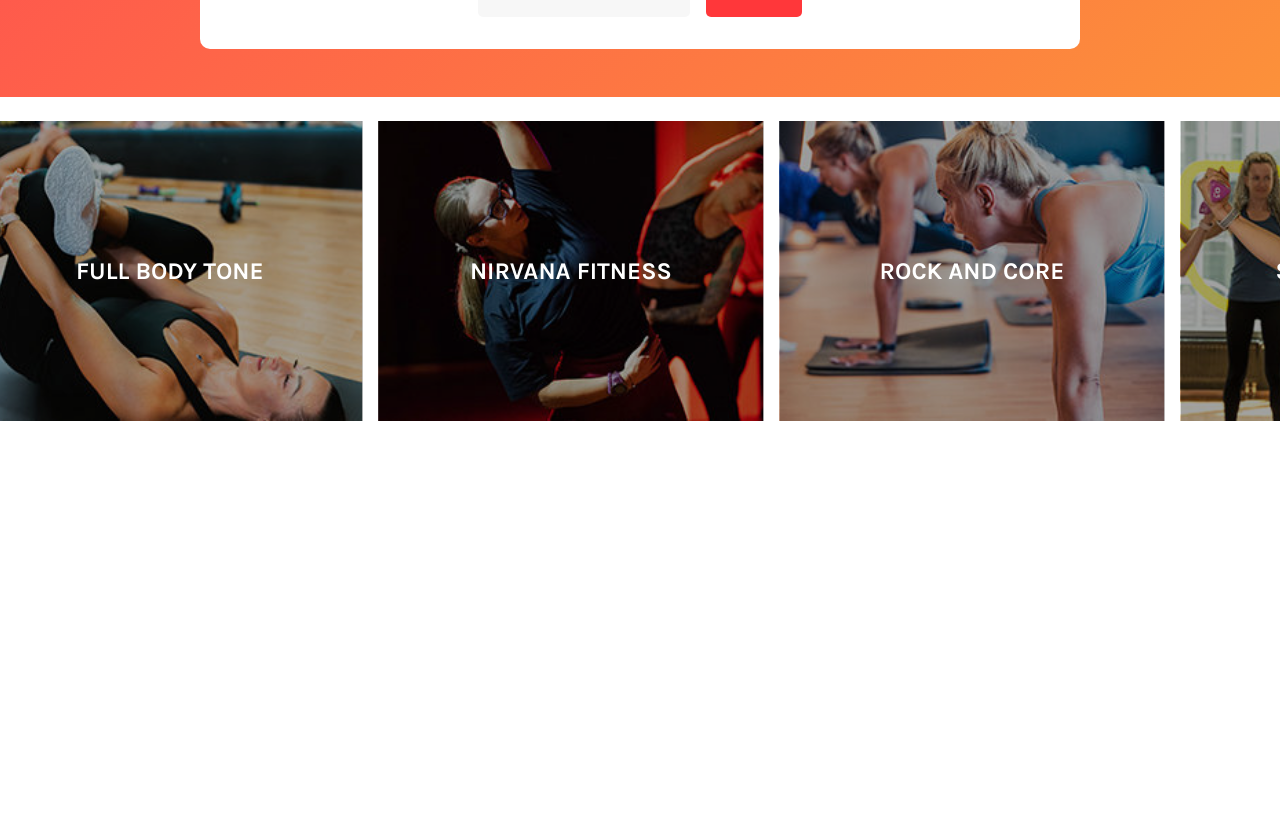
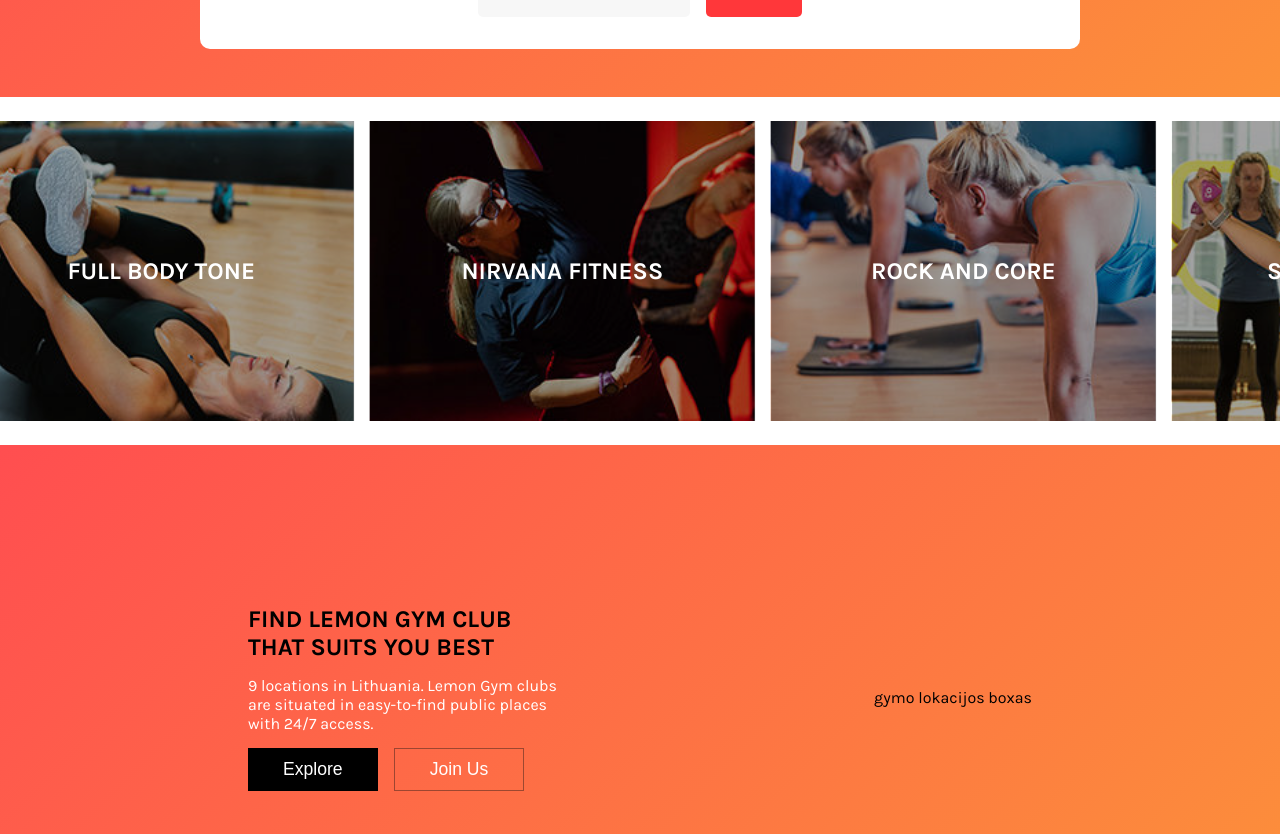
Before and after one commit to aldask/gym, a React (Create React App) app: page / in a window 1280 px wide. Shown: the part 1963-2797 px from the top of the page. Before the commit the page ends 2408 px from the top, so only its background shows below. Built offline with nearby package versions, Linux system fonts and the light colour scheme.

Commit message:
Styled side1

```diff
--- /dev/null
+++ b/src/Components/Locations/Locations.tsx
@@ -0,0 +1,29 @@
+function Locations() {
+  return (
+    <section className="locations">
+      <div className="container">
+        <div className="location-box">
+          <div className="location-box__side1">
+            <h2 className="location-box__side1--title">
+              FIND LEMON GYM CLUB THAT SUITS YOU BEST
+            </h2>
+            <p className="location-box__side1--text">
+              9 locations in Lithuania. Lemon Gym clubs are situated in
+              easy-to-find public places with 24/7 access.
+            </p>
+            <div className="location-box__side1--buttons">
+              <button className="location-box__side1--buttons--explore">
+                Explore
+              </button>
+              <button className="location-box__side1--buttons--join">
+                Join Us
+              </button>
+            </div>
+          </div>
+          <div className="location-box__side2">gymo lokacijos boxas</div>
+        </div>
+      </div>
+    </section>
+  );
+}
+export default Locations;
--- /dev/null
+++ b/src/Components/Locations/Styles/_locations.scss
@@ -0,0 +1,59 @@
+.locations {
+  background: linear-gradient(135deg, #ff4e50 0%, #fc913a 100%);
+}
+.location-box {
+  padding: 10rem 3rem;
+  display: flex;
+  flex-direction: row;
+  gap: 15px;
+  align-items: center;
+  justify-content: space-between;
+  width: 100%;
+
+  &__side1 {
+    width: 40%;
+    display: flex;
+    flex-direction: column;
+    gap: 15px;
+
+    &--text {
+      color: white;
+    }
+
+    &--buttons {
+      display: flex;
+      flex-direction: row;
+      gap: 1rem;
+
+      button {
+        padding: 10px 35px;
+        font-size: 1.1rem;
+        font-weight: 500;
+      }
+
+      &--explore {
+        background: black;
+        color: white;
+        transition: all 0.2s ease-in-out;
+        border: none;
+
+        &:hover {
+          color: black;
+          background: white;
+        }
+      }
+      &--join {
+        background: rgba(0, 0, 0, 0);
+        border: 1px solid #11111169;
+        color: white;
+        transition: all 0.2s ease-in-out;
+
+        &:hover {
+          color: black;
+          background-color: white;
+          border: 1px solid #ffffff69;
+        }
+      }
+    }
+  }
+}
--- a/src/Pages/HomePage.tsx
+++ b/src/Pages/HomePage.tsx
@@ -1,5 +1,6 @@
 import GroupTrainings from "../Components/GroupTrainings/GroupTrainings";
 import Hero from "../Components/Hero/Hero";
+import Locations from "../Components/Locations/Locations";
 import Subscription from "../Components/Subscription/Subscription";
 import WhyUs from "../Components/WhyUs/WhyUs";
 
@@ -10,6 +11,7 @@
       <WhyUs />
       <Subscription />
       <GroupTrainings />
+      <Locations />
     </>
   );
 }
--- a/src/Styles/global.scss
+++ b/src/Styles/global.scss
@@ -6,6 +6,7 @@
 @import "../Components/WhyUs/Styles/why-us";
 @import "../Components/Subscription/Styles/subscription";
 @import "../Components/GroupTrainings/Styles/group-trainings";
+@import "../Components/Locations/Styles/locations";
 
 //Global
 body {
```
